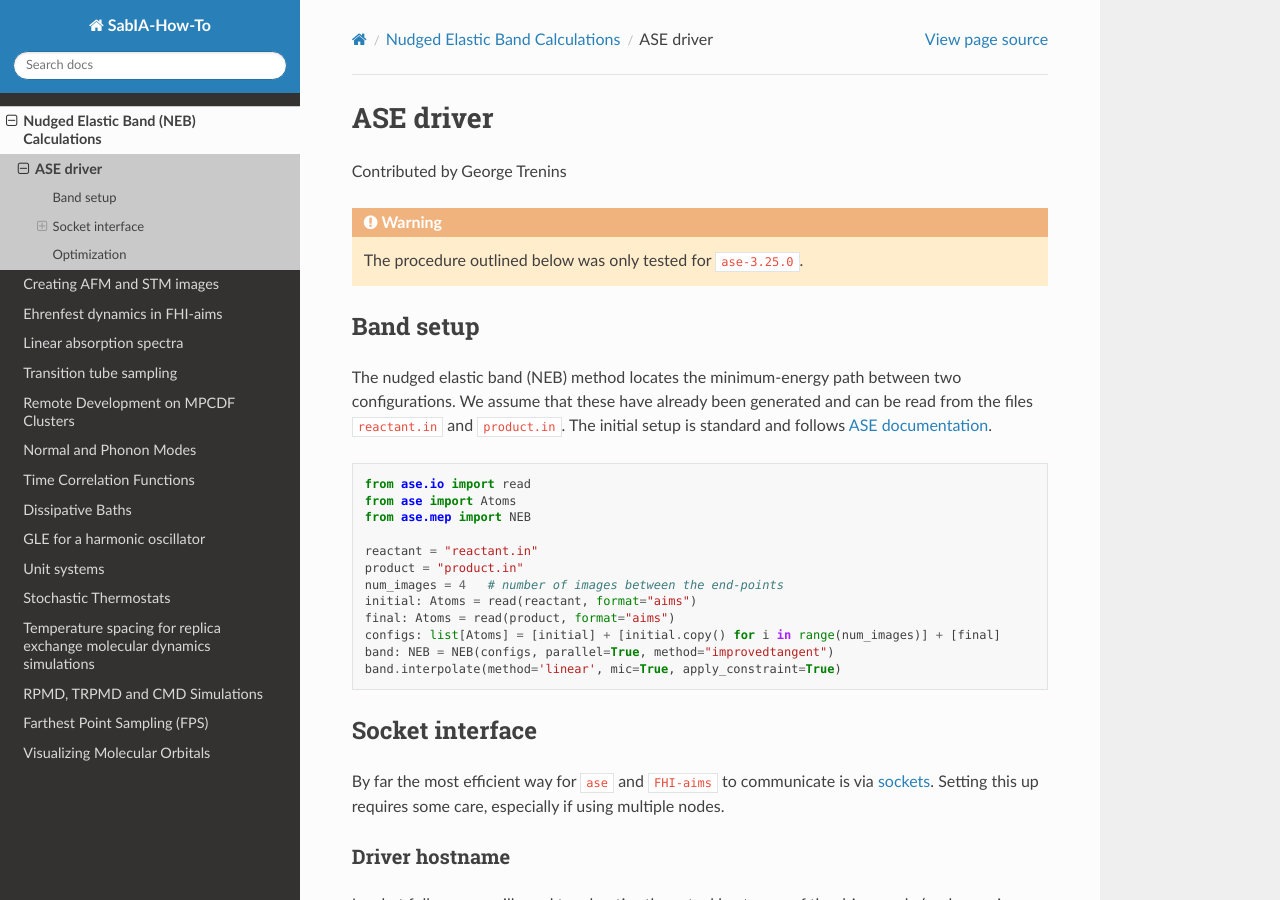
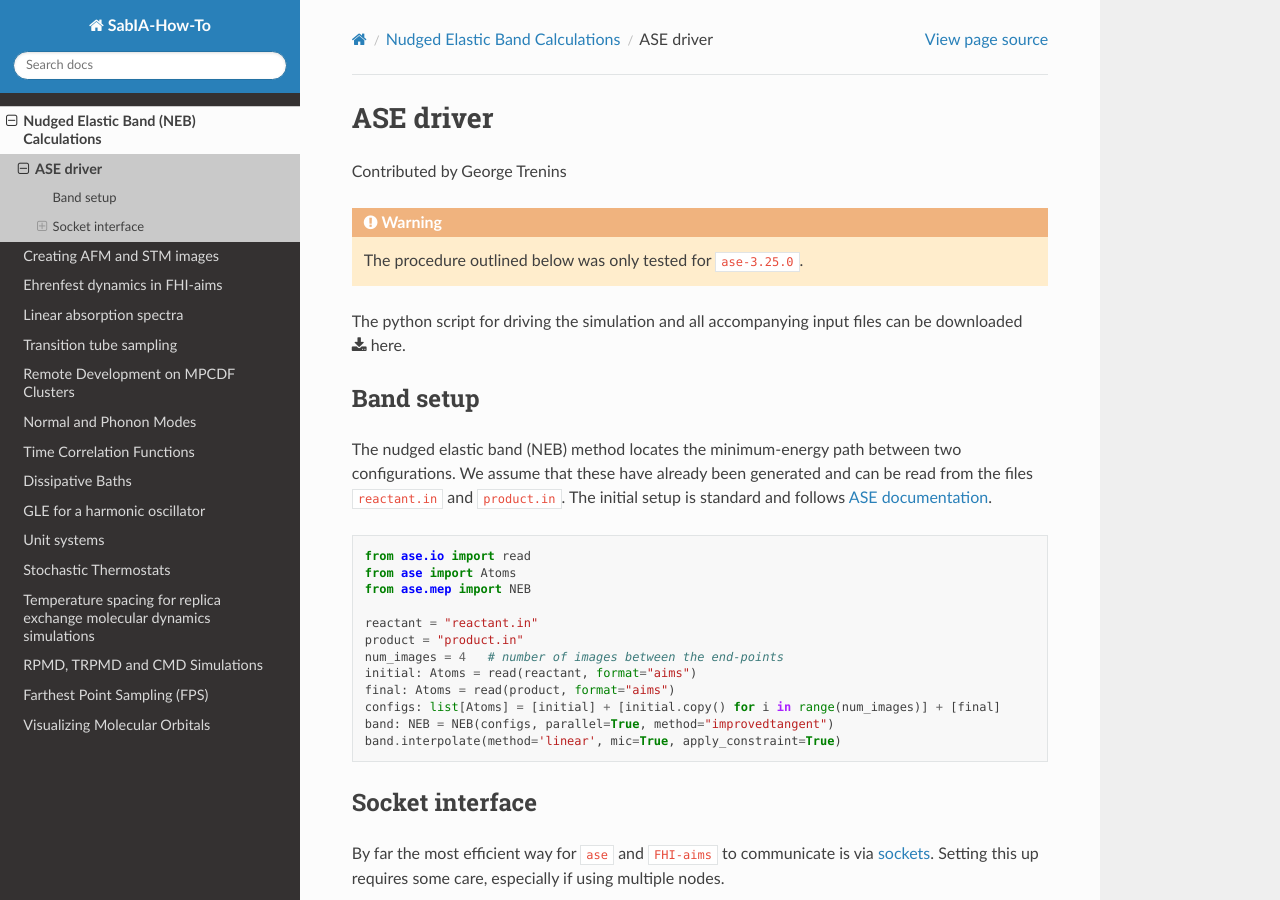
Before and after one commit to sabia-group/How-Tos, a Sphinx documentation site: the page built from docs/source/neb/neb-with-ase.rst, in a window 1280 px wide and 900 px high. Built offline with Sphinx 7.4.7 and the Read the Docs theme 3.1.0, drawn with Linux system fonts in a browser that asks for light colours; pages that are not in the unit, such as notebooks, are missing from menus.

Commit message:
add source code

```diff
--- a/docs/source/neb/neb-with-ase.rst
+++ b/docs/source/neb/neb-with-ase.rst
@@ -7,6 +7,8 @@ Contributed by George Trenins
 .. warning::
 
     The procedure outlined below was only tested for ``ase-3.25.0``.
+
+The python script for driving the simulation and all accompanying input files can be downloaded :download:`here <../_static/neb_ase_aims.tar.gz>`.
 
 **********
 Band setup
@@ -209,16 +211,3 @@ The function :code:`write_launcher()` used in this and preceding section is
         # Add execute permission for user, group, and others
         filepath.chmod(mode | stat.S_IXUSR | stat.S_IXGRP | stat.S_IXOTH)
         return
-
-************
-Optimization
-************
-
-Basic setup
-^^^^^^^^^^^
-
-Restarting
-^^^^^^^^^^
-
-..
-    TODO: elsi read_write!!!
```
Also changed, not shown: 1 other file.
